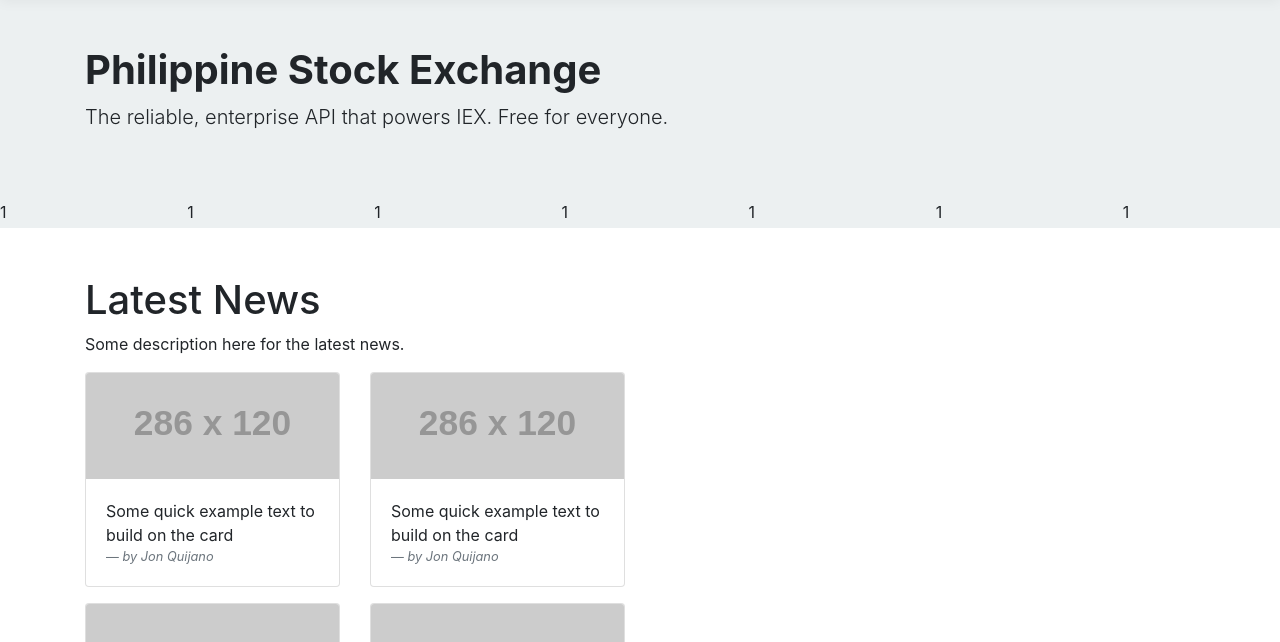
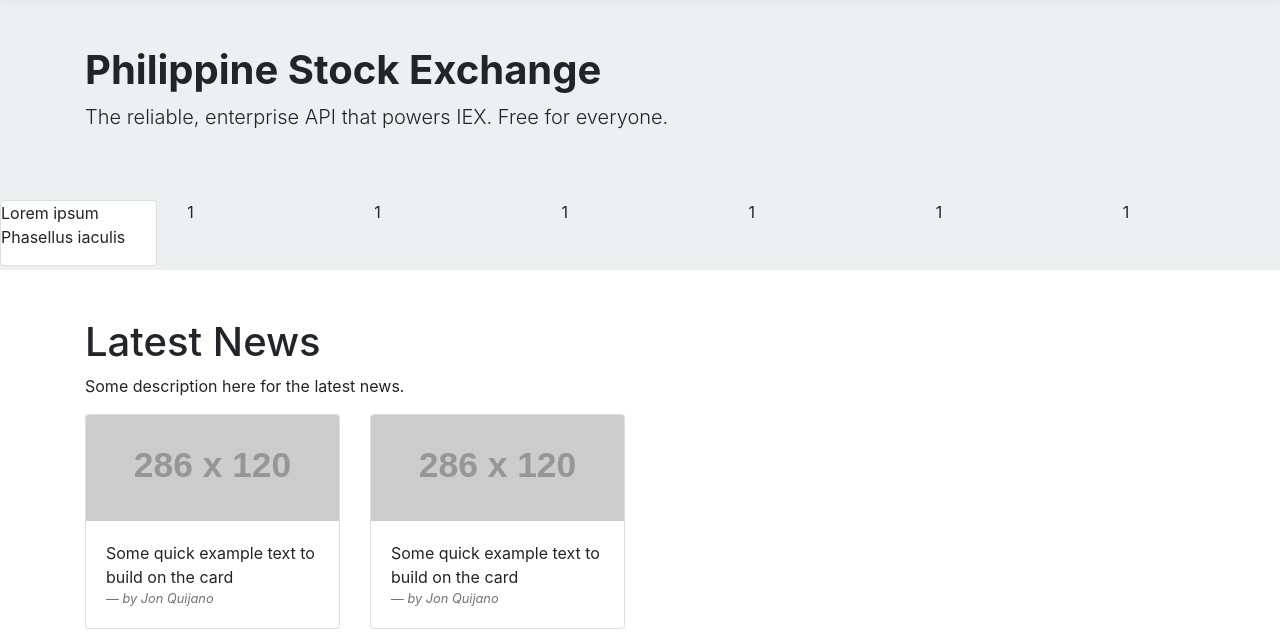
Before and after one commit to jmbelango/Stock-Website, a plain HTML site: page index.html in a window 1280 px wide. Shown: the part 155-797 px from the top of the page. Drawn offline with Linux system fonts and the light colour scheme; placeholder pictures from the web are drawn by us.

Commit message:
Update index.html

```diff
--- a/index.html
+++ b/index.html
@@ -121,7 +121,14 @@
     <!-- Ticker -->
     <div class="py-1 bg-default">
         <div class="row">
-            <div class="col">1</div>
+            <div class="col">
+                <div class="card">
+                    <ul class="list-inline">
+                        <li class="list-inline-item">Lorem ipsum</li>
+                        <li class="list-inline-item">Phasellus iaculis</li>
+                    </ul>
+                </div>
+            </div>
             <div class="col">1</div>
             <div class="col">1</div>
             <div class="col">1</div>
```
